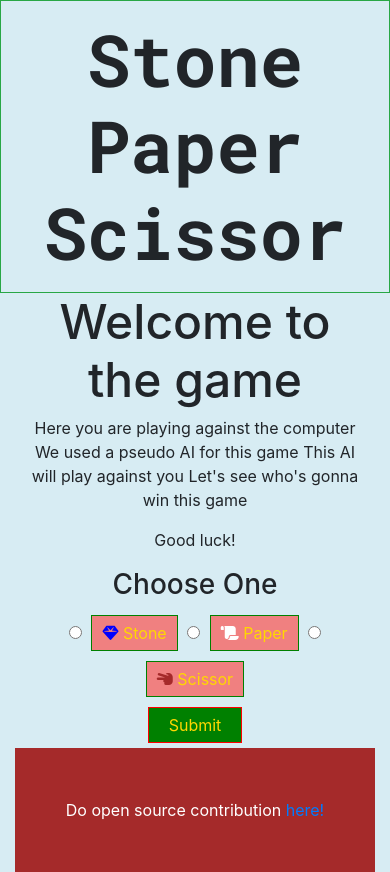
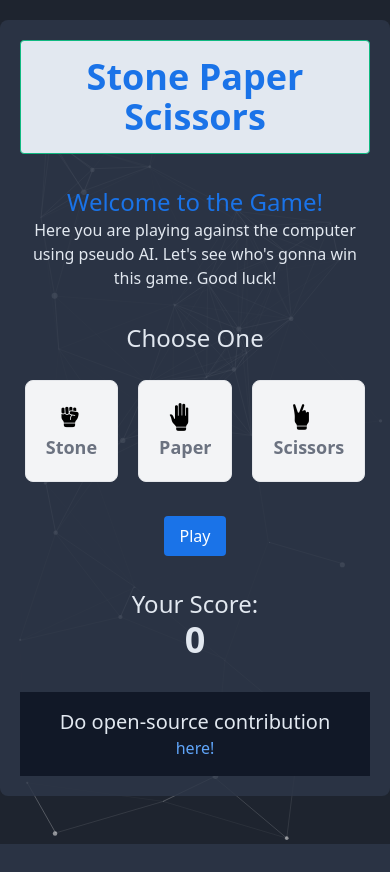
Before and after one commit to Adarsh-Saurabh/Stone-Paper-Scissor-Model-Deployment, a Flask app: page / in a window 390 px wide. After the commit the page ends 844 px from the top, so only its background shows below. Run offline with Flask 3, Linux system fonts and the light colour scheme; some libraries are stand-ins or nearby versions.

Commit message:
Fixed multiple bugs, improved and redesigned UI, responsive - mobile friendly - better color scheme with images as radio buttons, fixed score count, added flask backend call for seamless execution

```diff
--- a/app.py
+++ b/app.py
@@ -1,4 +1,4 @@
-from flask import Flask , render_template, request
+from flask import Flask , render_template, request, jsonify
 # from flask_sqlalchemy import SQLAlchemy
 import os
 import game as g
@@ -17,19 +17,14 @@ def submit():
     value = request.form.get("value")
 
     if value is None:
-        return render_template('index.html', s="Please select a valid input.", p=point)
+        return jsonify({"error": "Please select a valid input"})
 
     scores = g.game(value)
     score = str(scores[0])
+    point += scores[1]
+    points = str(point)
 
-    if score == "You Lost!":
-        points = "0"
-        point = 0
-    else:
-        point += scores[1]
-        points = str(point)
-
-    return render_template('index.html', s=score, p=points)
+    return jsonify({"score": score, "points": points, "bot": scores[2]})
 
 
 if __name__ == '__main__':
--- a/game.py
+++ b/game.py
@@ -12,8 +12,8 @@ def game(player):
     else:
         return "Invalid Input!"
     if (player == 1 and rand == 1) or (player == 2 and rand == 2) or (player == 3 and rand == 3):
-        return "Draw", 0
+        return "Draw...", 0, rand
     elif (player == 2 and rand == 1) or (player == 3 and rand == 2) or (player == 1 and rand == 3):
-        return "You Won!", 1
+        return "You Won!", 1, rand
     elif (player == 1 and rand == 2) or (player == 2 and rand == 3) or (player == 3 and rand == 1):
-        return "You Lost!", -1
+        return "You Lost :(", -1, rand
--- a/static/css/style.css
+++ b/static/css/style.css
@@ -1,46 +1,117 @@
+/* Custom CSS for additional styles */
 body {
-    background: #d7ecf3;
+  font-family: 'Roboto Mono', monospace;
+  background-color: #1e242f;
+  color: #e2e8f0; /* Light gray text color */
+}
+
+.container {
+  max-width: 800px;
+  margin: 0 auto;
+  margin-top: 20px;
+  margin-bottom: 20px;
+  padding: 20px;
+  background-color: rgba(45, 55, 72, 0.85); /* Adjust the alpha value (0.9) for the desired transparency */
+  border-radius: 0.5rem;
 }
 
 h1 {
-    font-size: 72px;
-    font-family: 'Roboto Mono', monospace;
-    font-weight: 900;
+  font-size: 2rem;
+  font-weight: 700;
+  color: #1a73e8; /* Blue header color */
+  border: 2px solid #185abc; /* Dark blue border */
+  padding: 10px;
+  border-radius: 0.25rem;
+  background-color: #e2e8f0; /* Light gray header background */
 }
 
 h2 {
-    font-size: 48px;
+  font-size: 1.5rem;
+  color: #1a73e8; /* Blue subheader color */
 }
 
-  form label,
-  form input[type="submit"] {
-    border: 1px solid green;
-    background: lightcoral;
-    color: gold;
-    padding: 5px 10px;
-    margin: 5px;
+p {
+  color: #e2e8f0; /* Light gray text color */
 }
 
-  form input[type="submit"] {
-    background: green;
-    border: 1px solid red;
-    padding: 5px 20px
+label {
+  display: flex;
+  align-items: center;
+  margin-bottom: 0.5rem;
 }
 
-  footer {
-    background: brown;
-    color: white;
-    padding: 50px 0;
+input[type="radio"] {
+  display: none;
 }
 
-  .fa-gem {
-    color: blue;
+.radio-label {
+  cursor: pointer;
+  border: 2px solid transparent;
+  padding: 0.5rem;
+  border-radius: 0.25rem;
+  transition: all 0.2s;
 }
 
-  .fa-scroll {
-    color: white;
+.radio-label:hover {
+  border-color: #185abc; /* Dark blue border on hover */
+  background-color: #1a73e8; /* Blue background on hover */
 }
 
+.radio-input:checked + .radio-label {
+  border-color: #185abc; /* Dark blue border when selected */
+  background-color: #1a73e8; /* Blue background when selected */
+}
+
+.radio-label.peer-checked {
+  background-color: #1a73e8; /* Blue background when peer-checked */
+}
+
+input[type="submit"] {
+  background-color: #1a73e8; /* Blue submit button background */
+  color: #fff; /* White text color */
+  border: none;
+  padding: 0.5rem 1rem;
+  font-size: 1rem;
+  border-radius: 0.25rem;
+  cursor: pointer;
+  margin-top: 1rem; /* Spacing between radio buttons and submit button */
+}
+
+input[type="submit"]:hover {
+  background-color: #185abc; /* Darker blue on hover */
+  transition-duration: 0.3s;
+  transition-property: "background-color";
+}
+
+.error-message {
+  color: #e53e3e; /* Red error message color */
+  font-weight: bold;
+  margin-top: 0.5em;
+}
+
+.conditonals {
+  margin-top: 0.5em;
+  font-size: 0.875em;
+  color: #e2e8f0; /* Light gray conditional text color */
+}
+
+.footer {
+  background-color: #202124; /* Dark footer background */
+  color: #fff; /* White footer text color */
+  padding: 0.5em;
+}
+
+.fa-gem,
+.fa-scroll,
 .fa-hand-scissors {
-    color: brown;
+  color: #1a73e8; /* Blue icon color */
 }
+
+#particles-js {
+  position: fixed;
+  width: 100%;
+  height: 100%;
+  z-index: -1;
+  top: 0;
+  left: 0;
+}
--- a/static/js/script.js
+++ b/static/js/script.js
@@ -1,15 +1,170 @@
-function validateForm() {
-    var radioButtons = document.getElementsByName("value");
-    var selected = false;
-    for (var i = 0; i < radioButtons.length; i++) {
-      if (radioButtons[i].checked) {
-        selected = true;
-        break;
+document.addEventListener("DOMContentLoaded", function () {
+  const form = document.getElementById("form");
+  const errorMessage = document.getElementById("error-message");
+
+  const radioLabels = document.querySelectorAll(".radio-label");
+
+  radioLabels.forEach((radioLabel) => {
+    const radioInput = radioLabel.querySelector("input[type=radio]");
+
+    radioLabel.addEventListener("click", function () {
+      radioLabels.forEach((label) => {
+        label.classList.remove("peer-checked");
+      });
+
+      this.classList.add("peer-checked");
+      errorMessage.innerText = "";
+      radioInput.checked = true; // Check the radio input when label is clicked
+    });
+  });
+
+  form.addEventListener("submit", function (event) {
+    event.preventDefault();
+    const selectedOption = document.querySelector(".radio-label.peer-checked");
+
+    if (!selectedOption) {
+      errorMessage.innerText = "Please select a valid input";
+      return;
+    }
+
+    var formData = new FormData(this);
+    fetch("/submit", {
+      method: "POST",
+      body: formData,
+    })
+      .then(function (response) {
+        return response.json();
+      })
+      .then(function (data) {
+        if (data.error) {
+          // Display error message
+          errorMessage.innerText = data.error;
+        } else {
+          // Update score and points
+          var bot = "";
+          if (data.bot == 1)
+            bot = "Stone";
+          else if (data.bot == 2)
+            bot = "Paper";
+          else if (data.bot == 3)
+            bot = "Scissors";
+
+          document.getElementById("message").innerText = data.score + "\nThe AI chose " + bot + ".";
+          document.getElementById("conditional-points").innerText = data.points;
+          // Clear error message
+          errorMessage.innerText = "";
+          // Clear selection
+          selectedOption.classList.remove("peer-checked");
+        }
+      });
+  });
+});
+
+
+document.addEventListener("DOMContentLoaded", function () {
+  particlesJS("particles-js", {
+    "particles": {
+      "number": {
+        "value": 100,
+        "density": {
+          "enable": true,
+          "value_area": 800
+        }
+      },
+      "color": {
+        "value": "#ffffff"
+      },
+      "shape": {
+        "type": "circle",
+        "stroke": {
+          "width": 0,
+          "color": "#000000"
+        },
+        "polygon": {
+          "nb_sides": 5
+        },
+      },
+      "opacity": {
+        "value": 0.5,
+        "random": false,
+        "anim": {
+          "enable": false,
+          "speed": 1,
+          "opacity_min": 0.1,
+          "sync": false
+        }
+      },
+      "size": {
+        "value": 3,
+        "random": true,
+        "anim": {
+          "enable": false,
+          "speed": 40,
+          "size_min": 0.1,
+          "sync": false
+        }
+      },
+      "line_linked": {
+        "enable": true,
+        "distance": 150,
+        "color": "#ffffff",
+        "opacity": 0.4,
+        "width": 1
+      },
+      "move": {
+        "enable": true,
+        "speed": 6,
+        "direction": "none",
+        "random": false,
+        "straight": false,
+        "out_mode": "out",
+        "bounce": false,
+        "attract": {
+          "enable": false,
+          "rotateX": 600,
+          "rotateY": 1200
+        }
       }
-    }
-    if (!selected) {
-      document.getElementById("error-message").innerText = "Please select a valid input.";
-      return false;
-    }
-    return true;
-  }
+    },
+    "interactivity": {
+      "detect_on": "canvas",
+      "events": {
+        "onhover": {
+          "enable": true,
+          "mode": "repulse"
+        },
+        "onclick": {
+          "enable": true,
+          "mode": "push"
+        },
+        "resize": true
+      },
+      "modes": {
+        "grab": {
+          "distance": 400,
+          "line_linked": {
+            "opacity": 1
+          }
+        },
+        "bubble": {
+          "distance": 400,
+          "size": 40,
+          "duration": 2,
+          "opacity": 8,
+          "speed": 3
+        },
+        "repulse": {
+          "distance": 200,
+          "duration": 0.4
+        },
+        "push": {
+          "particles_nb": 4
+        },
+        "remove": {
+          "particles_nb": 2
+        }
+      }
+    },
+    "retina_detect": true
+  });
+});
--- a/templates/index.html
+++ b/templates/index.html
@@ -1,100 +1,78 @@
-<!doctype html>
+<!DOCTYPE html>
 <html lang="en">
 
 <head>
   <!-- Required meta tags -->
   <meta charset="utf-8">
   <meta name="viewport" content="width=device-width, initial-scale=1, shrink-to-fit=no">
-
-  <link rel="preconnect" href="https://fonts.googleapis.com">
-  <link rel="preconnect" href="https://fonts.gstatic.com" crossorigin>
-  <link href="https://fonts.googleapis.com/css2?family=Roboto+Mono:wght@700&display=swap" rel="stylesheet">
-  <!-- Bootstrap CSS -->
-  <link rel="stylesheet" href="https://stackpath.bootstrapcdn.com/bootstrap/4.3.1/css/bootstrap.min.css"
-    integrity="sha384-ggOyR0iXCbMQv3Xipma34MD+dH/1fQ784/j6cY/iJTQUOhcWr7x9JvoRxT2MZw1T" crossorigin="anonymous">
+  <link href="https://cdn.jsdelivr.net/npm/tailwindcss@2.2.15/dist/tailwind.min.css" rel="stylesheet">
+  <script src="https://cdn.jsdelivr.net/particles.js/2.0.0/particles.min.js"></script>
+  <script src="https://kit.fontawesome.com/d59016f14e.js" crossorigin="anonymous"></script>
+  <title>Stone Paper Scissor</title>
   <link rel="stylesheet" type="text/css" href="{{ url_for('static', filename='css/style.css') }}">
-
-  <script src="https://kit.fontawesome.com/d59016f14e.js" crossorigin="anonymous"></script>
-
-  <title>Stone Paper Scissor</title>
 </head>
 
-<body>
-
-  <div class="container text-center">
-    <div class="row">
-
-      <h1 class="m-auto p-3 border border-success">Stone Paper Scissor</h1>
-      <div class="container">
+<body class="bg-black-100 font-sans">
+  <div id="particles-js"></div>
+  <div class="container mx-auto text-center p-8">
+    <h1 class="text-4xl font-bold border border-green-500 p-4 rounded">Stone Paper Scissors</h1>
+    <div class="mt-8">
+      <h2 class="text-2xl">Welcome to the Game!</h2>
+      <p class="text-600">Here you are playing against the computer using pseudo AI.
+        Let's see who's gonna win this game. Good luck!</p>
     </div>
+    <h3 class="mt-8 text-2xl">Choose One</h3>
+    <form id="form" class="mt-4 space-y-2">
+      <div class="radio-buttons-container flex justify-center">
+        <label for="stone" class="radio-label inline-block">
+          <input type="radio" name="value" value="s" id="stone" class="hidden">
+          <label for="stone"
+            class="radio-button inline-flex items-center justify-between w-full p-5 text-gray-500 bg-gray-100 border border-gray-200 rounded-lg cursor-pointer dark:hover:text-gray-300 dark:border-gray-700 hover:text-gray-600 hover:bg-gray-100 dark:text-gray-400 dark:bg-gray-800 dark:hover:bg-gray-700">
+            <div class="block">
+              <div class="w-full text-lg font-semibold"><img src="{{ url_for('static', filename='img/stone.png') }}"
+                  alt="Stone" class="w-8 h-8 mr-2 ml-2">Stone</div>
             </div>
-    <div class="container">
-
-      <div class="row">
-        <div class="col-md-12">
-
-          <h2>Welcome to the game</h2>
-          <p>Here you are playing against the computer
-            We used a pseudo AI for this game
-            This AI will play against you
-            Let's see who's gonna win this game
-          </p>
-          <p>Good luck!</p>
-
+          </label>
+        </label>
+        <label for="paper" class="radio-label inline-block">
+          <input type="radio" name="value" value="p" id="paper" class="hidden">
+          <label for="paper"
+            class="radio-button inline-flex items-center justify-between w-full p-5 text-gray-500 bg-gray-100 border border-gray-200 rounded-lg cursor-pointer dark:hover:text-gray-300 dark:border-gray-700 hover:text-gray-600 hover:bg-gray-100 dark:text-gray-400 dark:bg-gray-800 dark:hover:bg-gray-700">
+            <div class="block">
+              <div class="w-full text-lg font-semibold"><img src="{{ url_for('static', filename='img/paper.png') }}"
+                  alt="Paper" class="w-8 h-8 mr-2 ml-1">Paper</div>
             </div>
+          </label>
+        </label>
+        <label for="scissor" class="radio-label inline-block">
+          <input type="radio" name="value" value="x" id="scissor" class="hidden">
+          <label for="scissor"
+            class="radio-button inline-flex items-center justify-between w-full p-5 text-gray-500 bg-gray-100 border border-gray-200 rounded-lg cursor-pointer dark:hover:text-gray-300 dark:border-gray-700 hover:text-gray-600 hover:bg-gray-100 dark:text-gray-400 dark:bg-gray-800 dark:hover:bg-gray-700">
+            <div class="block">
+              <div class="w-full text-lg font-semibold"><img src="{{ url_for('static', filename='img/scissors.png') }}"
+                  alt="Scissor" class="w-8 h-8 mr-2 ml-3">Scissors</div>
             </div>
+          </label>
+        </label>
       </div>
-
-    <h3>Choose One</h3>
-
-
-    <form action="/submit" method="POST" onsubmit="return validateForm()">
-      <input type="radio" name="value" value="s" id="stone">
-      <label for="stone"><span class="fas fa-gem"></span> Stone</label>
-      <input type="radio" name="value" value="p" id="paper">
-      <label for="paper"><span class="fas fa-scroll"></span> Paper</label>
-      <input type="radio" name="value" value="x" id="scissor">
-      <label for="scissor"><span class="fas fa-hand-scissors"></span> Scissor</label>
-      <br>
-      <input type="submit" value="Submit">
+      <input type="submit" value="Play"
+        class="bg-green-500 text-white py-2 px-4 rounded cursor-pointer hover:bg-green-600 transition duration-300">
     </form>
-
-    <!-- <br><br> -->
-
-    <div class="container-fluid conditonals">
-      {% if s %}
-
-      {%if s == "You Won!" %}
-      <span>Congratulations! </span>
-
-      {% elif s == "You Lost!" %}
-      <span>Oooopss!</span>
-
-      {% endif %}
-
-      {% print(s) %}
-      <p> Your score is </p>
-      {% print(p) %}
-
-      {% endif %}
+    <div id="error-message" class="text-red-600 mt-4"></div>
+    <div id="message" class="text-2xl mt-8"></div>
+    <div class="mt-8">
+      <p class="text-2xl">Your Score:</p>
+      <span id="conditional-points" class="text-4xl font-bold">0</span>
     </div>
-
-    <footer class="text-center contaner-fluid">
-      <span>Do open source contribution </span>
-      <a href="https://github.com/Adarsh-Saurabh/Stone-Paper-Scissor-Model-Deployment.git" target="_blank">here!</a>
+    <footer class="mt-8 bg-gray-900 text-white py-4">
+      <p class="text-xl">Do open-source contribution</p>
+      <a href="https://github.com/Adarsh-Saurabh/Stone-Paper-Scissor-Model-Deployment.git"
+        class="text-blue-400 hover:text-blue-200" target="_blank">here!</a>
     </footer>
-
-
-
-    <!-- <button type="button" class="btn btn-secondary">Stone</button>
-    <button type="button" class="btn btn-primary">Paper</button>
-    <button type="button" class="btn btn-success">Scissor</button>  -->
-
-    <!-- Optional JavaScript -->
-    <!-- jQuery first, then Popper.js, then Bootstrap JS -->
+  </div>
   <script src="https://code.jquery.com/jquery-3.3.1.slim.min.js"
-      integrity="sha384-q8i/X+965DzO0rT7abK41JStQIAqVgRVzpbzo5smXKp4YfRvH+8abtTE1Pi6jizo"
-      crossorigin="anonymous"></script>
+    integrity="sha384-q8i/X+965DzO0rT7abK41JStQIAqVgRVzpbzo5smXKp4YfRvH+8abtTE1Pi6jizo" crossorigin="anonymous">
+    </script>
   <script src="https://cdnjs.cloudflare.com/ajax/libs/popper.js/1.14.7/umd/popper.min.js"
     integrity="sha384-UO2eT0CpHqdSJQ6hJty5KVphtPhzWj9WO1clHTMGa3JDZwrnQq4sF86dIHNDz0W1"
     crossorigin="anonymous"></script>
@@ -102,6 +80,6 @@
     integrity="sha384-JjSmVgyd0p3pXB1rRibZUAYoIIy6OrQ6VrjIEaFf/nJGzIxFDsf4x0xIM+B07jRM"
     crossorigin="anonymous"></script>
   <script src="{{ url_for('static', filename='js/script.js') }}"></script>
-
+</body>
 
 </html>
```
Also changed, not shown: static/img/paper.png (added), static/img/scissors.png (added), static/img/stone.png (added). Lines whose indentation alone changed are shown as unchanged.
